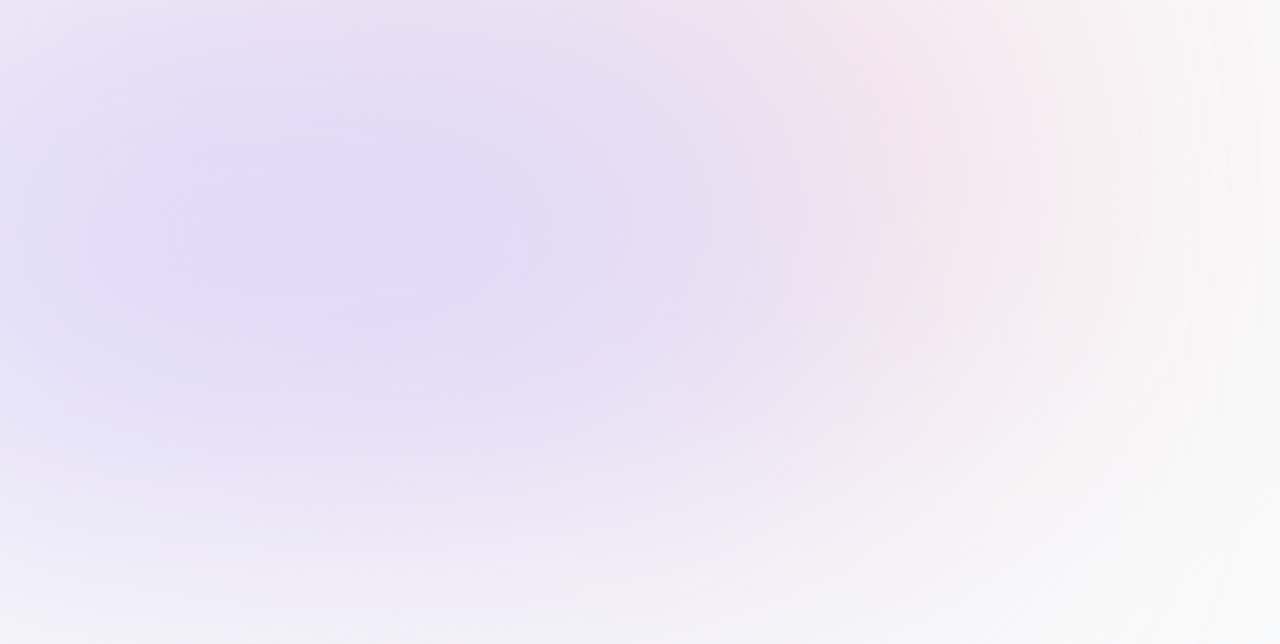
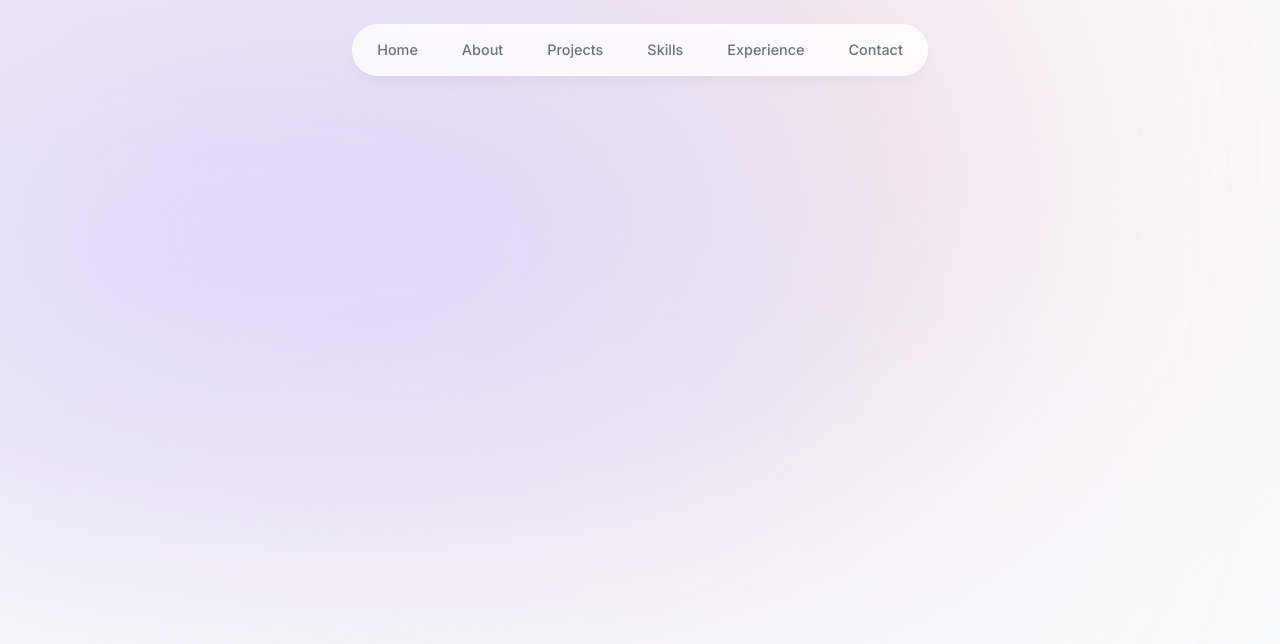
Before and after one commit to Ayaz2589/portfolio-wife, a Next.js app: page / in a window 1280 px wide. Shown: the top 644 px of the page. Built offline with nearby package versions, Linux system fonts and the light colour scheme.

Commit message:
add header

```diff
--- a/app/layout.tsx
+++ b/app/layout.tsx
@@ -1,5 +1,6 @@
 import "./globals.css";
 import { Inter } from "next/font/google";
+import { Header } from "@/components";
 
 const inter = Inter({ subsets: ["latin"] });
 
@@ -16,8 +17,9 @@ export default function RootLayout({
   return (
     <html lang="en">
       <body className={`${inter.className} bg-gray-50 text-gray-950 relative`}>
-        <div className="bg-[#fbe2e3] absolute top-[-6rem] -z-10 right-[11rem] h-[31.25rem] w-[31.25rem] rounded-full blur-[10rem] sm:w-[68.75rem] dark:bg-[#946263]"></div>
-        <div className="bg-[#dbd7fb] absolute top-[-1rem] -z-10 left-[-35rem] h-[31.25rem] w-[50rem] rounded-full blur-[10rem] sm:w-[68.75rem] md:left-[-33rem] lg:left-[-28rem] xl:left-[-15rem] 2xl:left-[-5rem] dark:bg-[#676394]"></div>
+        <div className="bg-[#fbe2e3] absolute top-[-6rem] -z-10 right-[11rem] h-[31.25rem] w-[31.25rem] rounded-full blur-[10rem] sm:w-[68.75rem] dark:bg-[#d3a1a2]"></div>
+        <div className="bg-[#dbd7fb] absolute top-[-1rem] -z-10 left-[-35rem] h-[31.25rem] w-[50rem] rounded-full blur-[10rem] sm:w-[68.75rem] md:left-[-33rem] lg:left-[-28rem] xl:left-[-15rem] 2xl:left-[-5rem] dark:bg-[#a09dc8]"></div>
+        <Header />
         {children}
       </body>
     </html>
--- /dev/null
+++ b/components/header/index.tsx
@@ -0,0 +1,37 @@
+"use client";
+
+import React from "react";
+import { motion } from "framer-motion";
+import { links } from "@/lib";
+import Link from "next/link";
+
+export default function Header() {
+  return (
+    <header className="z-[999] relative">
+      <motion.div
+        className="fixed top-0 left-1/2 h-[4.5rem] w-full rounded-none border border-white border-opacity-40 bg-white bg-opacity-80 shadow-lg shadow-black/[0.03] backdrop-blur-[0.5rem] sm:top-6 sm:h-[3.25rem] sm:w-[36rem] sm:rounded-full dark:bg-opacity-75"
+        initial={{ y: -100, x: "-50%", opacity: 0 }}
+        animate={{ y: 0, x: "-50%", opacity: 1 }}
+      ></motion.div>
+      <nav className="flex fixed top-[0.15rem] left-1/2 h-12 -translate-x-1/2 py-2 sm:top-[1.7rem] sm:h-[initial] sm:py-0">
+        <ul className="flex w-[22rem] flex-wrap items-center justify-center gap-y-1 text-[0.9rem] font-medium text-gray-500 sm:w-[initial] sm:flex-nowrap sm:gap-5">
+          {links.map((link) => (
+            <motion.li
+              key={link.hash}
+              className="h-3/4 flex items-center justify-center"
+              initial={{ opacity: 0, y: -100 }}
+              animate={{ opacity: 1, y: 0 }}
+            >
+              <Link
+                className="flex w-full items-center justify-center px-3 py-3 hover:text-gray-950 transition"
+                href={link.hash}
+              >
+                {link.name}
+              </Link>
+            </motion.li>
+          ))}
+        </ul>
+      </nav>
+    </header>
+  );
+}
--- /dev/null
+++ b/components/index.ts
@@ -0,0 +1 @@
+export { default as Header } from "./header";
--- /dev/null
+++ b/lib/index.ts
@@ -0,0 +1 @@
+export { links, experiencesData, projectsData } from "./data";
--- a/package.json
+++ b/package.json
@@ -15,6 +15,7 @@
     "autoprefixer": "10.4.16",
     "eslint": "8.55.0",
     "eslint-config-next": "14.0.4",
+    "framer-motion": "^10.16.16",
     "next": "14.0.4",
     "postcss": "8.4.32",
     "react": "18.2.0",
```
Also changed, not shown: 1 other file (tests, documents, lock files or other folders).
